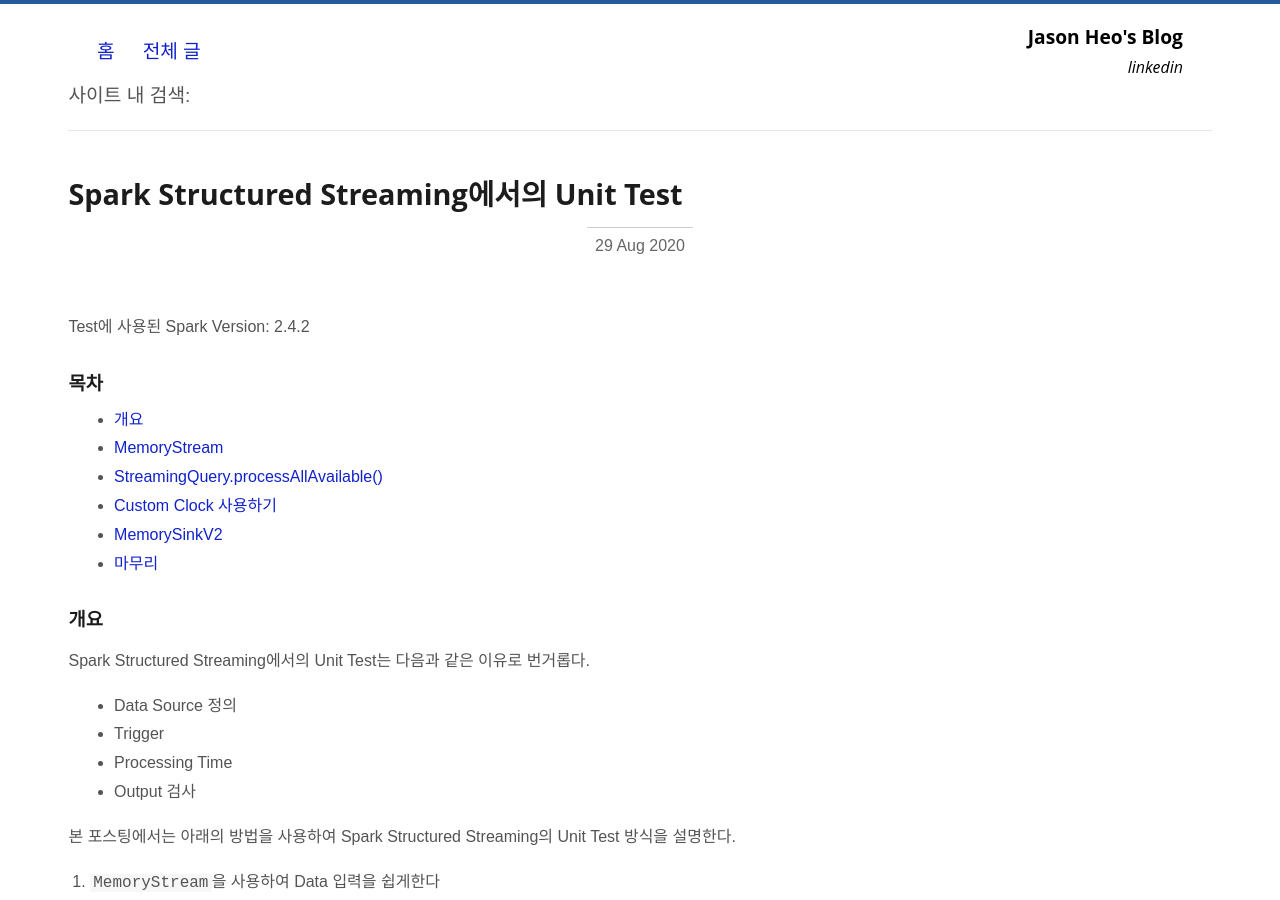
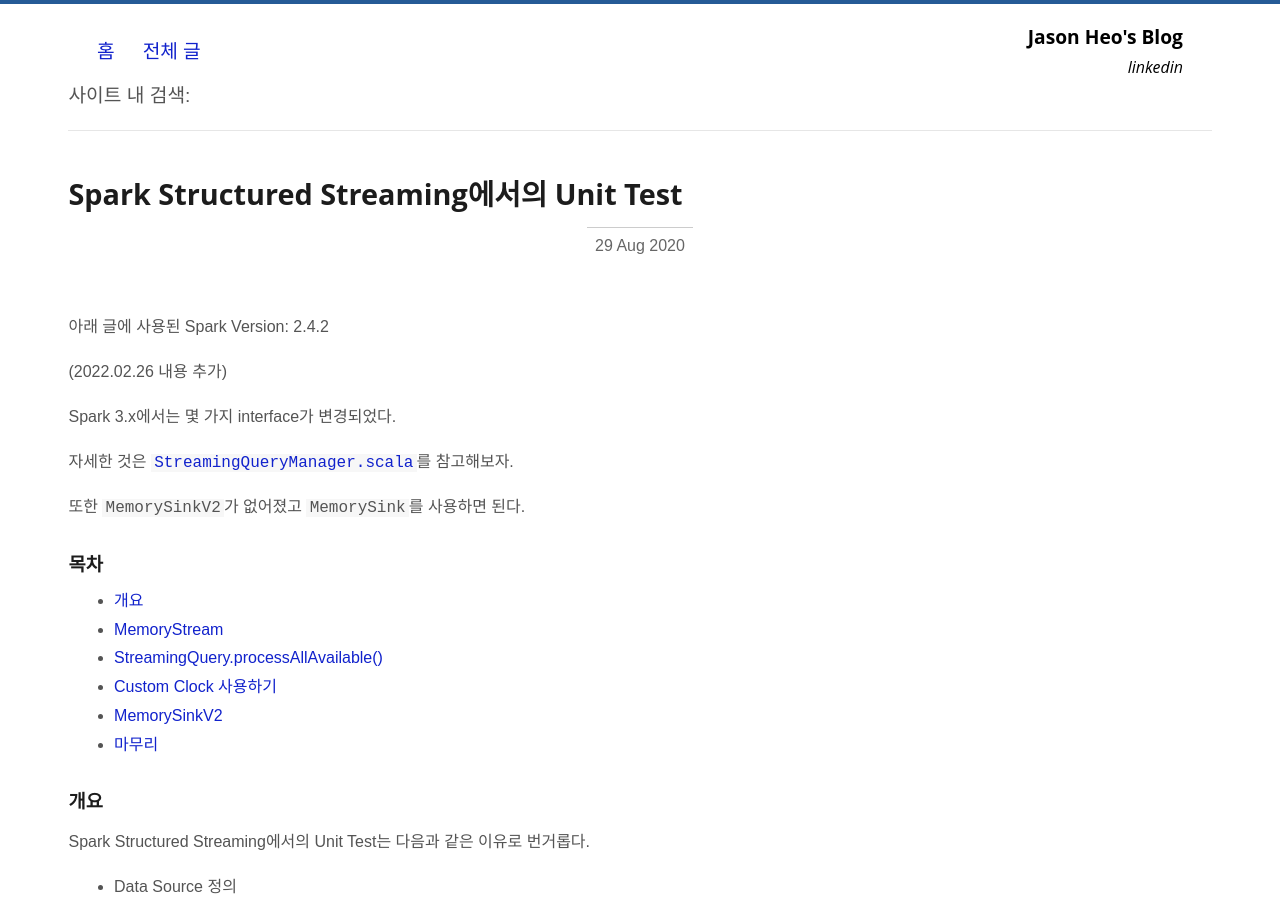
Before and after one commit to jason-heo/jason-heo.github.io, a Jekyll site: the page built from _posts/2020-08-29-spark-structured-streaming-unit-test.md, in a window 1280 px wide and 900 px high. Built offline with Jekyll 4.4.1, drawn with Linux system fonts in a browser that asks for light colours; comment, search, counter and statistics services are not loaded.

Commit message:
Spark 3.x에 대한 설명 추가

```diff
--- a/_posts/2020-08-29-spark-structured-streaming-unit-test.md
+++ b/_posts/2020-08-29-spark-structured-streaming-unit-test.md
@@ -4,7 +4,15 @@ title: "Spark Structured Streaming에서의 Unit Test"
 categories: "bigdata"
 ---
 
-Test에 사용된 Spark Version: 2.4.2
+아래 글에 사용된 Spark Version: 2.4.2
+
+(2022.02.26 내용 추가)
+
+Spark 3.x에서는 몇 가지 interface가 변경되었다.
+
+자세한 것은 [`StreamingQueryManager.scala`](https://github.com/apache/spark/blob/a4b37757d444182006369d2e4a0b7faaf1d38917/sql/core/src/main/scala/org/apache/spark/sql/streaming/StreamingQueryManager.scala#L230-L241)를 참고해보자.
+
+또한 `MemorySinkV2`가 없어졌고 `MemorySink`를 사용하면 된다.
 
 ### 목차
 
```
